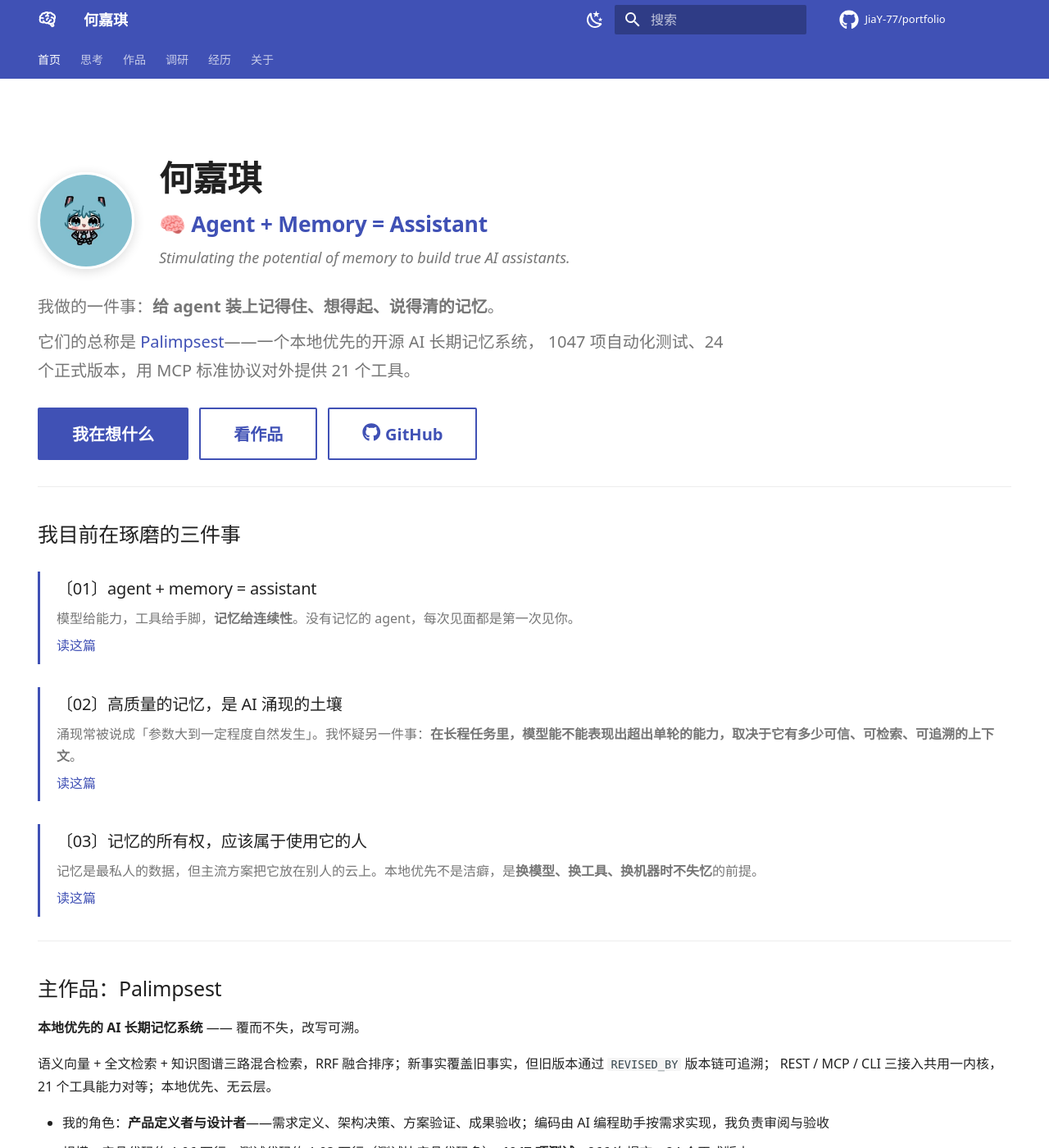
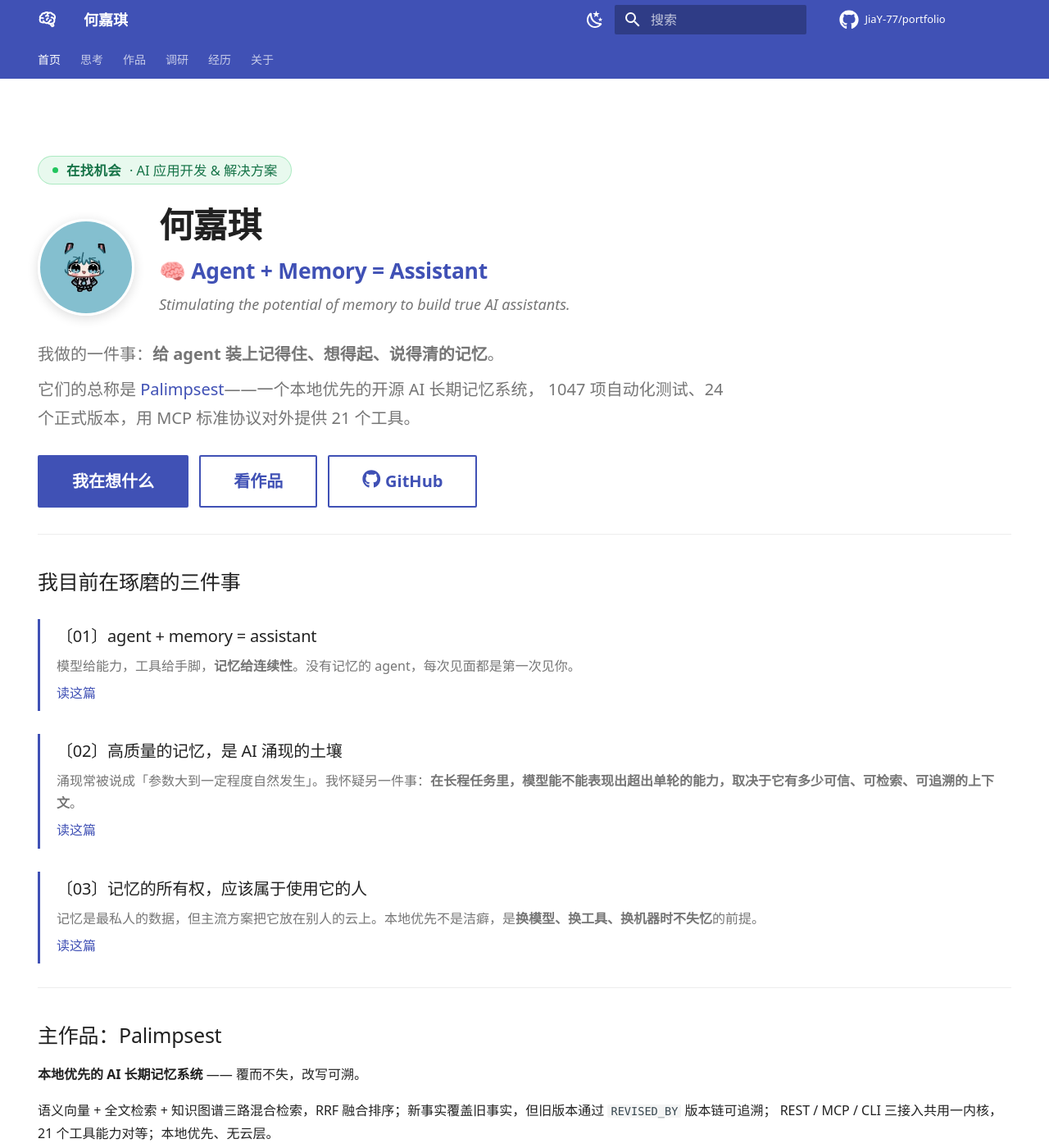
Before and after one commit to JiaY-77/portfolio, an MkDocs documentation site: the page built from docs/index.md, in a window 1280 px wide and 1400 px high. Shown: the whole window at 82% size. Built offline with MkDocs 1.6.1 and Material for MkDocs 9.7.7, drawn with Linux system fonts in a browser that asks for light colours; comment, search, counter and statistics services are not loaded.

Commit message:
feat(site): add an availability badge to the hero
- show an "open to opportunities" pill above the profile block, with a
  pulsing status dot and a dark-scheme variant
- respect prefers-reduced-motion; keep the wording to a single role line

```diff
--- a/docs/assets/extra.css
+++ b/docs/assets/extra.css
@@ -130,3 +130,50 @@
     height: 92px;
   }
 }
+
+/* 状态条：在找机会 */
+.hero .status {
+  display: inline-flex;
+  align-items: center;
+  gap: 0.5rem;
+  font-size: 0.82rem;
+  line-height: 1.2;
+  padding: 0.34rem 0.85rem;
+  border-radius: 999px;
+  background: rgba(34, 197, 94, 0.10);
+  border: 1px solid rgba(34, 197, 94, 0.30);
+  color: #157347;
+  margin: 0 0 1.1rem;
+}
+
+.hero .status strong {
+  font-weight: 700;
+  letter-spacing: 0.02em;
+}
+
+.status-dot {
+  width: 7px;
+  height: 7px;
+  border-radius: 50%;
+  background: #22c55e;
+  flex: none;
+  box-shadow: 0 0 0 0 rgba(34, 197, 94, 0.55);
+  animation: status-pulse 2.2s ease-out infinite;
+}
+
+@keyframes status-pulse {
+  0%   { box-shadow: 0 0 0 0 rgba(34, 197, 94, 0.55); }
+  70%  { box-shadow: 0 0 0 7px rgba(34, 197, 94, 0); }
+  100% { box-shadow: 0 0 0 0 rgba(34, 197, 94, 0); }
+}
+
+/* 深色模式配色 */
+[data-md-color-scheme="slate"] .hero .status {
+  background: rgba(34, 197, 94, 0.14);
+  border-color: rgba(34, 197, 94, 0.38);
+  color: #6ee7a8;
+}
+
+@media (prefers-reduced-motion: reduce) {
+  .status-dot { animation: none; }
+}
--- a/docs/index.md
+++ b/docs/index.md
@@ -6,6 +6,8 @@ hide:
 ---
 
 <div class="hero" markdown>
+
+<p class="status"><span class="status-dot"></span><strong>在找机会</strong> · AI 应用开发 &amp; 解决方案</p>
 
 <div class="hero-head">
 <img class="avatar" src="assets/avatar.jpg" alt="何嘉琪">
```
